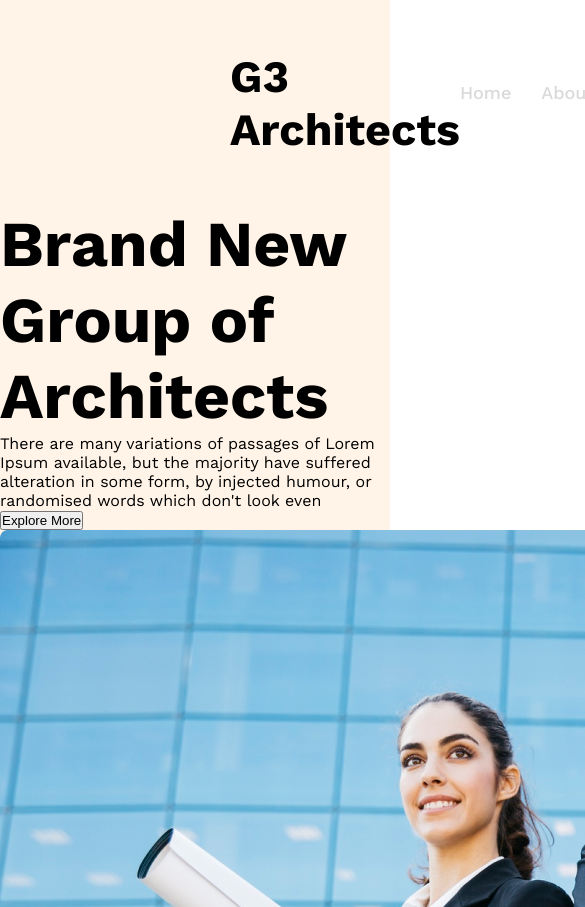
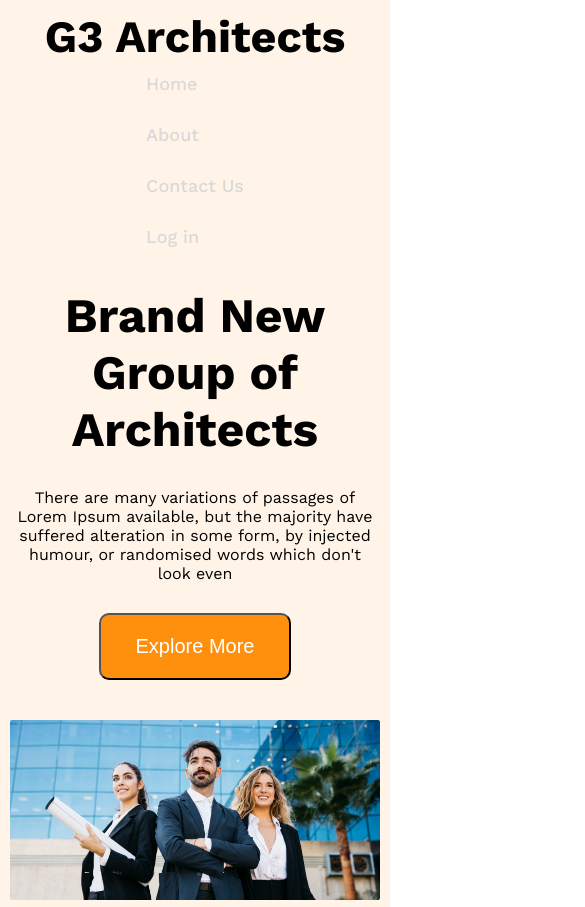
Before and after one commit to Sajib37/g3-architects, a plain HTML site: page index.html in a window 390 px wide. Shown: the top 907 px of the page, 585 px wide, since content can reach past the window. Drawn offline with nearby package versions, Linux system fonts and the light colour scheme.

Commit message:
HEADER RESPONSSIVE DONE

```diff
--- a/index.html
+++ b/index.html
@@ -26,9 +26,11 @@
         </nav>
 
         <div class="banner">
-            <h1 class="banner-title">Brand New Group of Architects </h1>
-            <p class="para">There are many variations of passages of Lorem Ipsum available, but the majority have suffered alteration in some form, by injected humour, or randomised words which don't look even</p>
-            <button class="btn">Explore More</button>
+            <div class="banner-content">
+                <h1 class="banner-title">Brand New Group of Architects </h1>
+                <p class="para">There are many variations of passages of Lorem Ipsum available, but the majority have suffered alteration in some form, by injected humour, or randomised words which don't look even</p>
+                <button class="btn">Explore More</button>
+            </div>
             <div><img src="./images/banner.png" alt=""></div>
         </div>
     </header>
--- a/style.css
+++ b/style.css
@@ -8,12 +8,12 @@ body{
 }
 header{
     background-color: #FFF4E7;
+    padding: 50px 230px;
 }
 nav{
     display: flex;
     justify-content: space-between;
     align-items: center;
-    padding: 50px 230px;
 }
 ul{
     display: flex;
@@ -34,12 +34,70 @@ h3{
 .banner-title{
     font-size: 4rem;
     font-weight: bold;
+    margin-bottom: 30px;
 }
 .para{
     font-size: 16px;
     font-weight: 400;
 }
+.banner-content .para{
+    margin-bottom: 30px;
+}
 .banner img{
-    height: 700px;
-    width: 1440px;
+    width: 100%;
 }
+.banner-content{
+    max-width: 700px;
+    text-align: center;
+    margin: auto;
+}
+.btn{
+    background-color: #FF900E;
+    padding: 20px 35px;
+    font-size: 1.25rem;
+    color: white;
+    border-radius: 10px;
+    cursor: pointer;
+}
+.banner div{
+    margin-top: 40px;
+}
+
+/* responsivness */
+
+/* responssive for small device */
+@media screen and (max-width:576px)
+{
+    header{
+        padding: 10px;
+    }
+    nav{
+        flex-direction: column;
+    }
+    nav ul{
+        flex-direction: column;
+        margin-top: 10px;
+    }
+    .banner-title{
+        font-size: 3rem;
+    }
+}
+
+/* responssive for medium device */
+
+@media screen and (min-width:576px) and (max-width:960px)
+{
+    header{
+        padding: 50px;
+    }
+    nav{
+        flex-direction: column;
+    }
+    nav ul{
+        flex-direction: column;
+        margin-top: 10px;
+    }
+    .banner-title{
+        font-size: 3rem;
+    }
+}
```
